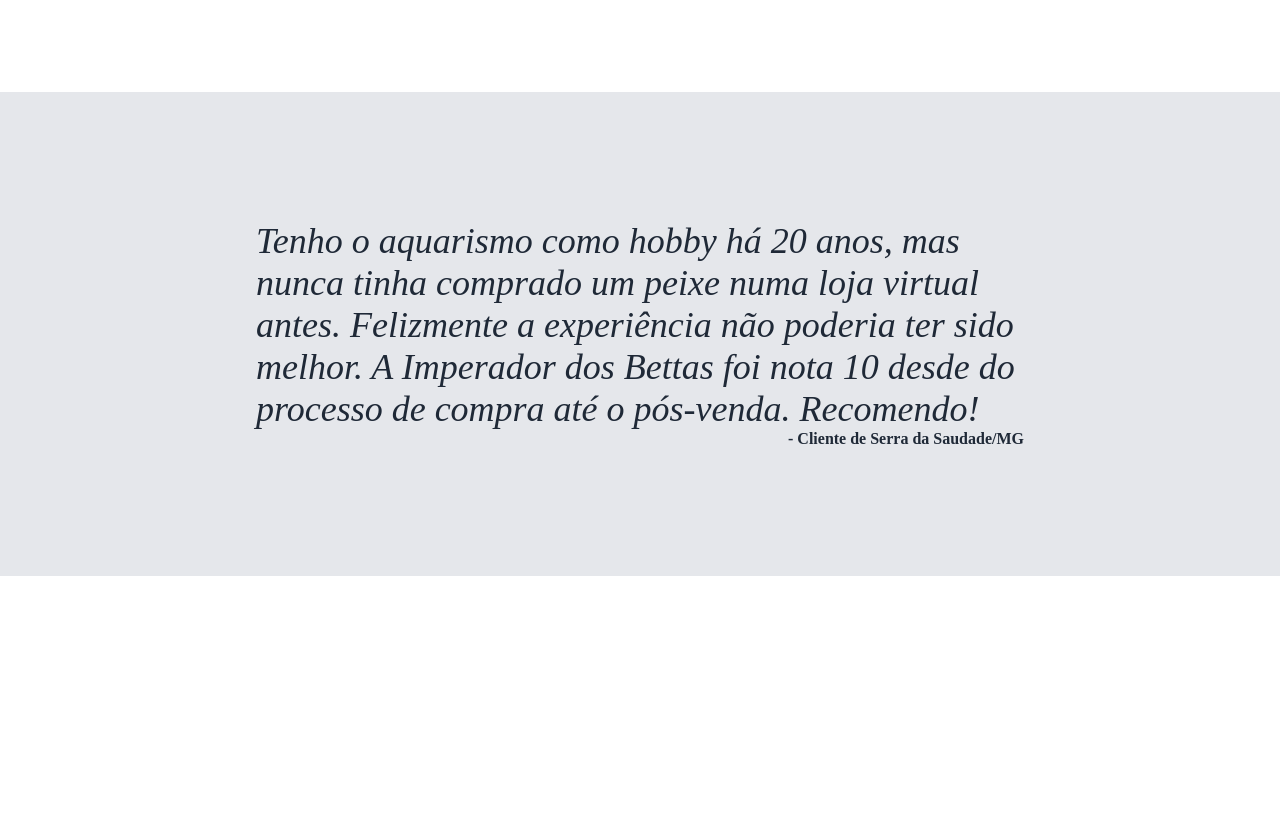
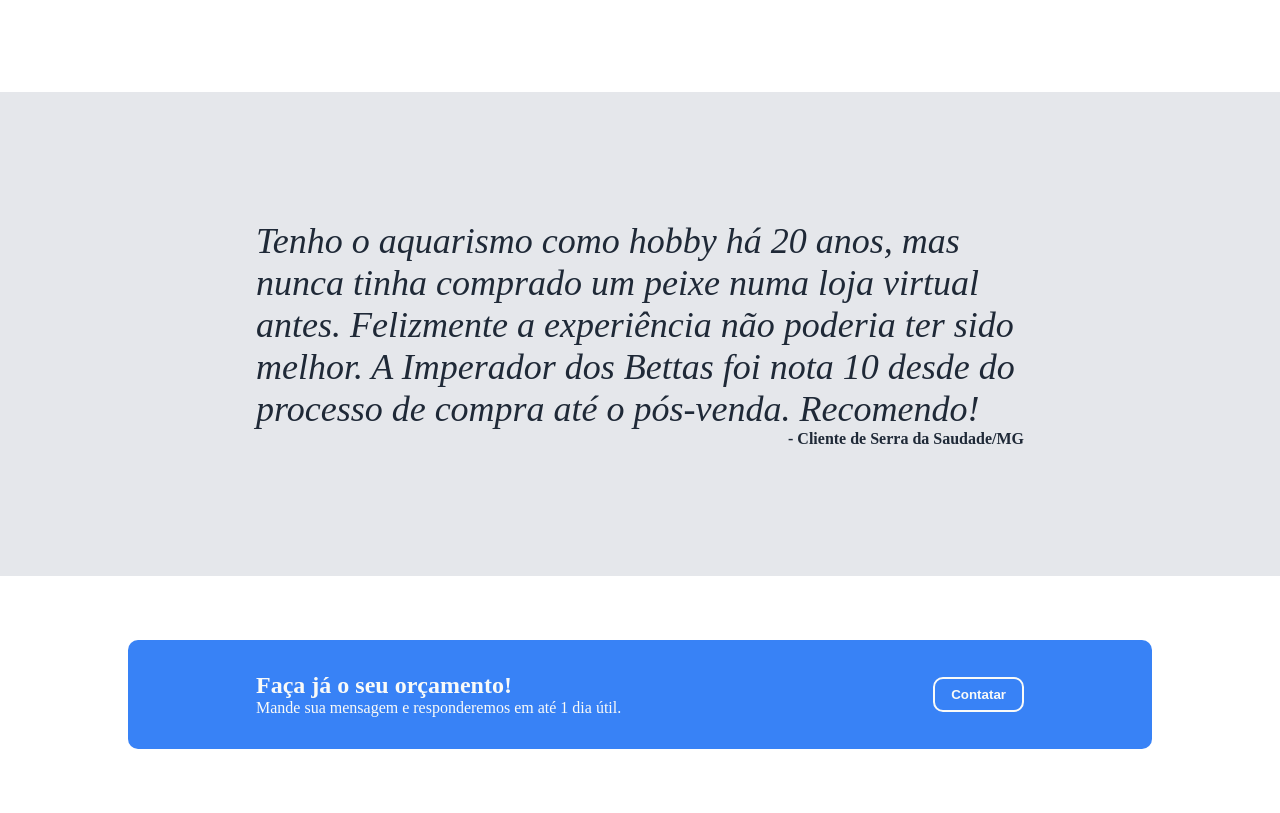
Before and after one commit to mcristhian/landing-page, a plain HTML site: page index.html in a window 1280 px wide. Shown: the part 1307-2120 px from the top of the page. Before the commit the page ends 1883 px from the top, so only its background shows below. Drawn offline with Linux system fonts and the light colour scheme.

Commit message:
Adiciona a área de contato

```diff
--- a/index.html
+++ b/index.html
@@ -21,7 +21,7 @@
                 <div id='header-main-content'>
                     <div id='header-main-title'>O melhor catálogo do país</div>
                     <div id='header-main-paragraph'>Aqui você encontra uma enorme variedade. Compre agora e receba em até 10 dias úteis em qualquer região do Brasil.</div>
-                    <button>Inscrever-se</button>
+                    <button>Contatar</button>
                 </div>
                 <img src="./img/header.jpg" alt="Imagem de dois peixes betta dentro de um aquário.">
             </div>
@@ -52,6 +52,16 @@
                 <div class='quote-text'>Tenho o aquarismo como hobby há 20 anos, mas nunca tinha comprado um peixe numa loja virtual antes. Felizmente a experiência não poderia ter sido melhor. A Imperador dos Bettas foi nota 10 desde do processo de compra até o pós-venda. Recomendo!</div>
                 <div class='quote-name'>- Cliente de Serra da Saudade/MG</div>
             </div>
+
+            <div class='action'>
+                <div class='bar'>
+                    <div class='bar-content'>
+                        <div class='bar-title'>Faça já o seu orçamento!</div>
+                        <div class='bar-text'>Mande sua mensagem e responderemos em até 1 dia útil.</div>
+                    </div>
+                    <button>Contatar</button>
+                </div>
+            </div>
         </div>
     </body>
 </html>
--- a/style.css
+++ b/style.css
@@ -142,3 +142,40 @@
     color: #1f2937;
     align-self: flex-end;
 }
+
+/* action */
+
+.action {
+    display: flex;
+    justify-content: center;
+    align-items: center;
+    padding: 64px 128px;
+}
+
+.bar {
+    background-color: #3882f6;
+    display: flex;
+    padding: 32px 128px;
+    justify-content: space-between;
+    border-radius: 10px;
+    flex: 1;
+}
+
+.bar-title, .bar-text {
+    color: #f9faf8;
+}
+
+.bar-title {
+    font-weight: 800;
+    font-size: 24px;
+}
+
+.bar button {
+    background-color: #3882f6;
+    color: #f9faf8;
+    padding: 8px 16px;
+    align-self: center;
+    border: 2px solid #f9faf8;
+    border-radius: 10px;
+    font-weight: 800;
+}
```
